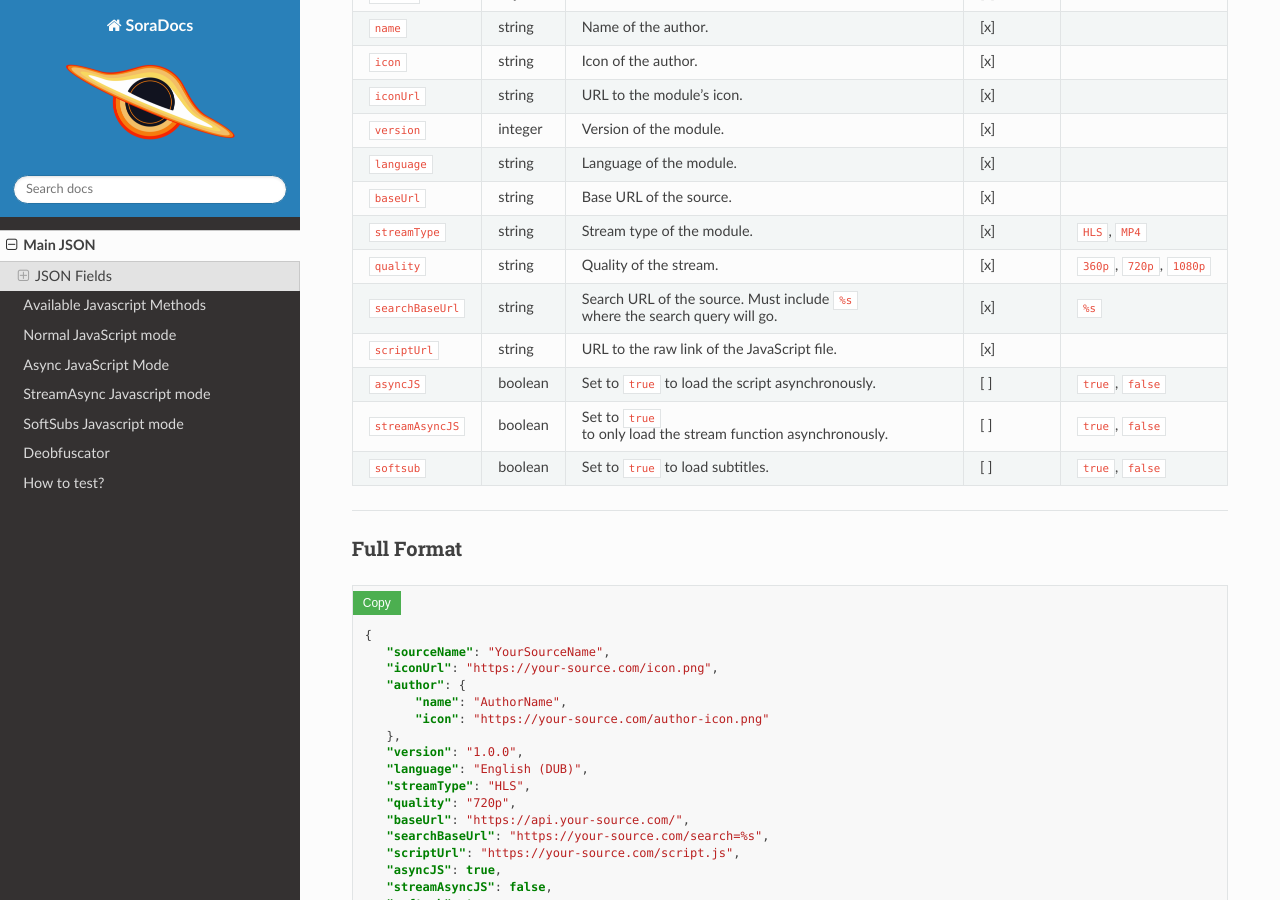
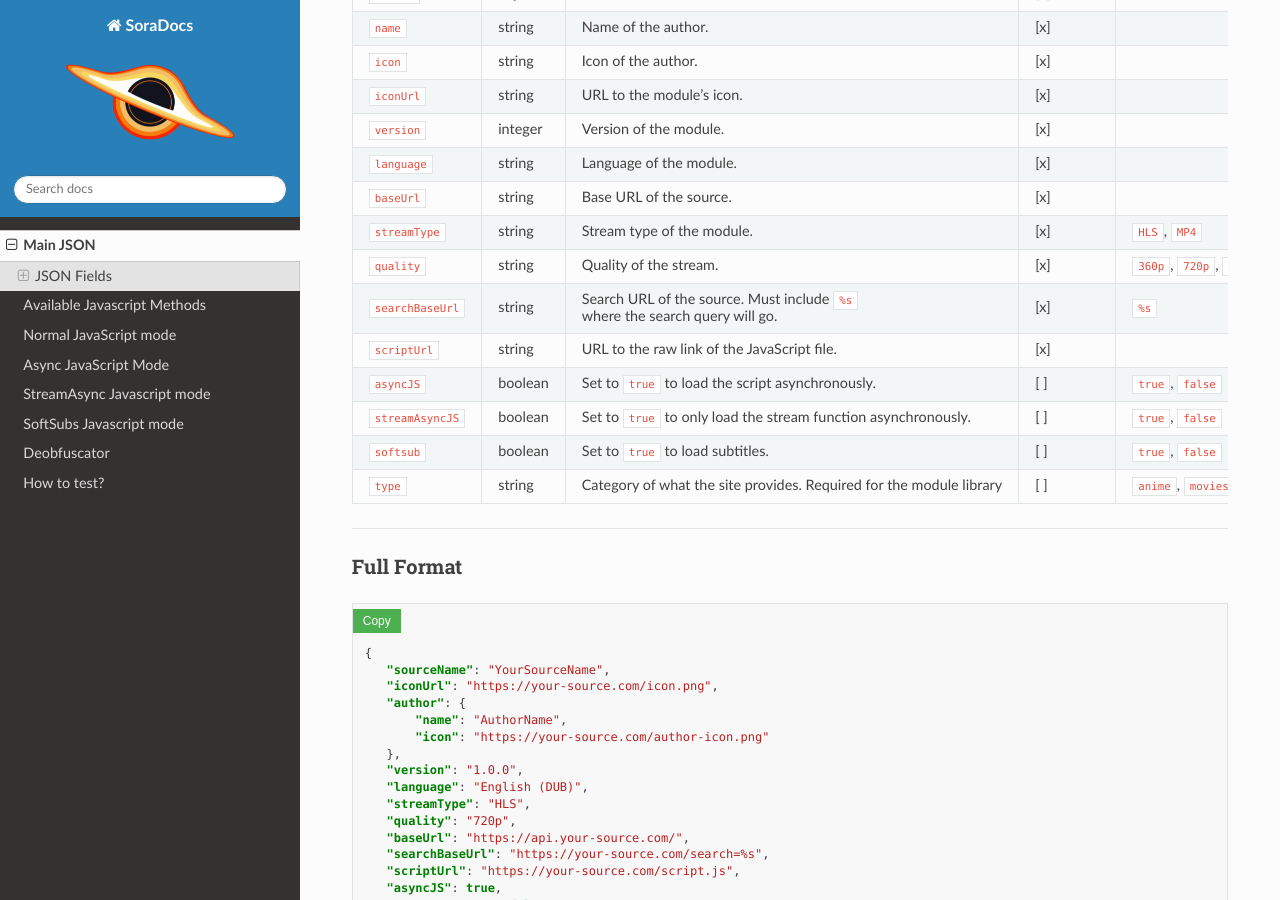
Before and after one commit to 50n50/soradocs, a Sphinx documentation site: the page built from docs/files/mainjson.md, in a window 1280 px wide and 900 px high, scrolled down 428 px. Built offline with Sphinx 7.4.7 and the Read the Docs theme 3.1.0, drawn with Linux system fonts in a browser that asks for light colours.

Commit message:
Update mainjson.md

```diff
--- a/docs/files/mainjson.md
+++ b/docs/files/mainjson.md
@@ -22,6 +22,7 @@ Sora uses a simple JSON file to manage and integrate different streaming modules
 | `asyncJS`      | boolean| Set to `true` to load the script asynchronously.    |[ ]    | `true`, `false` |
 | `streamAsyncJS`| boolean| Set to `true` to only load the stream function asynchronously. |[ ] | `true`, `false` |
 | `softsub`      | boolean| Set to `true` to load subtitles.                    |[ ]   | `true`, `false` |
+| `type`      | string| Category of what the site provides. Required for the module library |[ ]   | `anime`, `movies`, `shows` |
 
 ---
 
```
